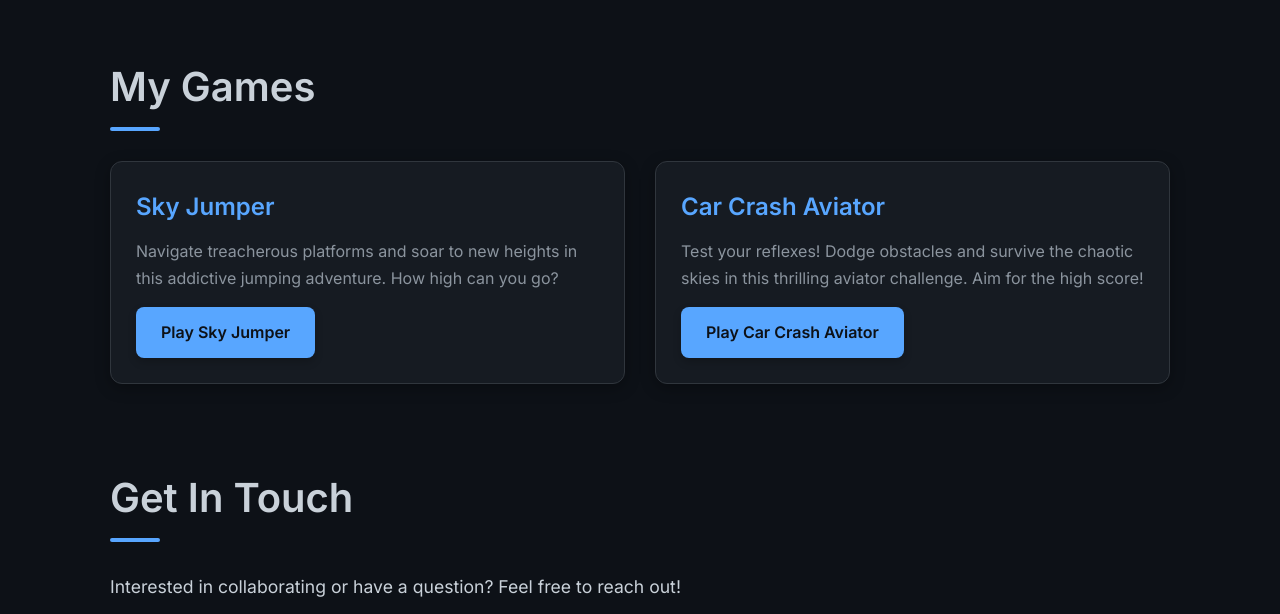
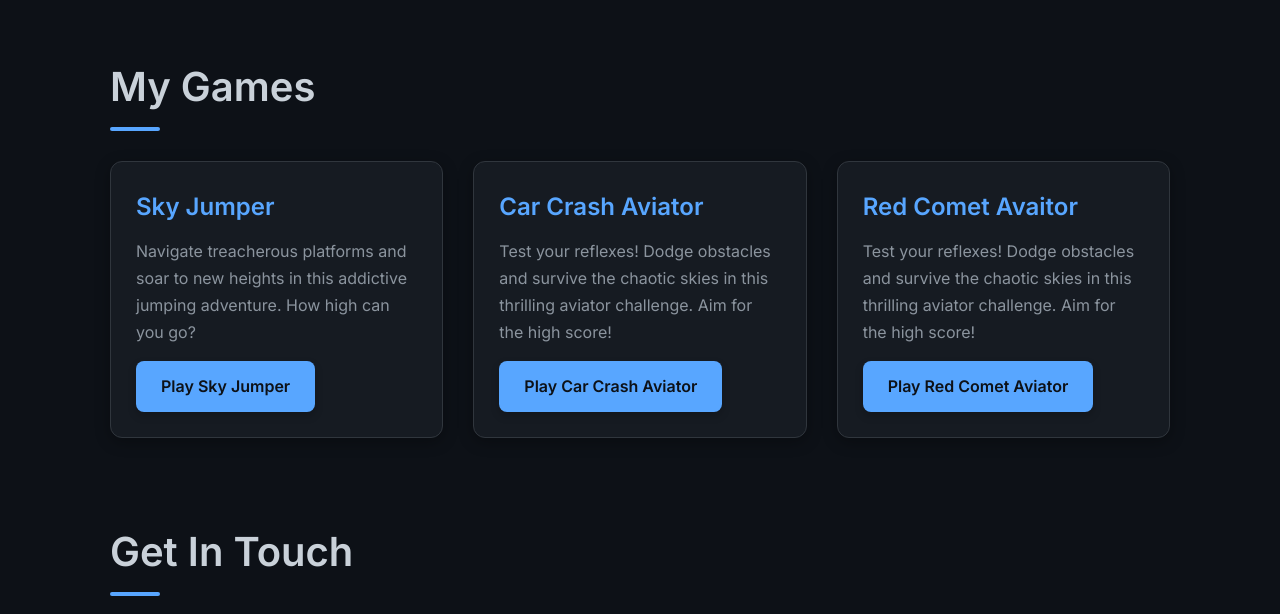
Before and after one commit to GMKAIFU/Kaifu17, a plain HTML site: page index.html in a window 1280 px wide. Shown: the part 1854-2468 px from the top of the page. Drawn offline with nearby package versions, Linux system fonts and the light colour scheme.

Commit message:
Update index.html

```diff
--- a/index.html
+++ b/index.html
@@ -344,6 +344,10 @@
                 <p>Test your reflexes! Dodge obstacles and survive the chaotic skies in this thrilling aviator challenge. Aim for the high score!</p>
                 <a href="car-crash-aviator_Version2.html" target="_blank" class="game-button">Play Car Crash Aviator</a>
             </div>
+          <div class="game-card">
+                <h3>Red Comet Avaitor</h3>
+                <p>Test your reflexes! Dodge obstacles and survive the chaotic skies in this thrilling aviator challenge. Aim for the high score!</p>
+                <a href="Avaitorr.html" target="_blank" class="game-button">Play Red Comet  Aviator</a>
         </div>
     </section>
 
```
